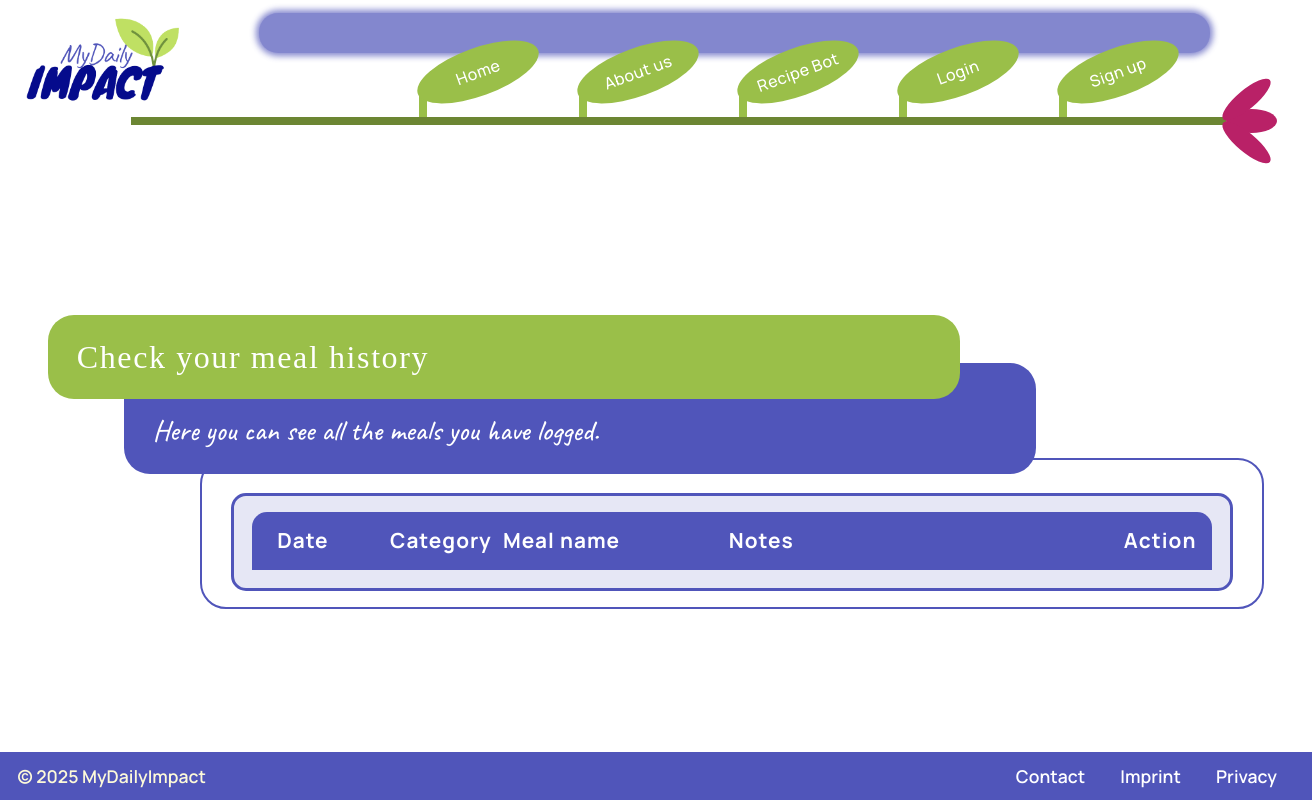
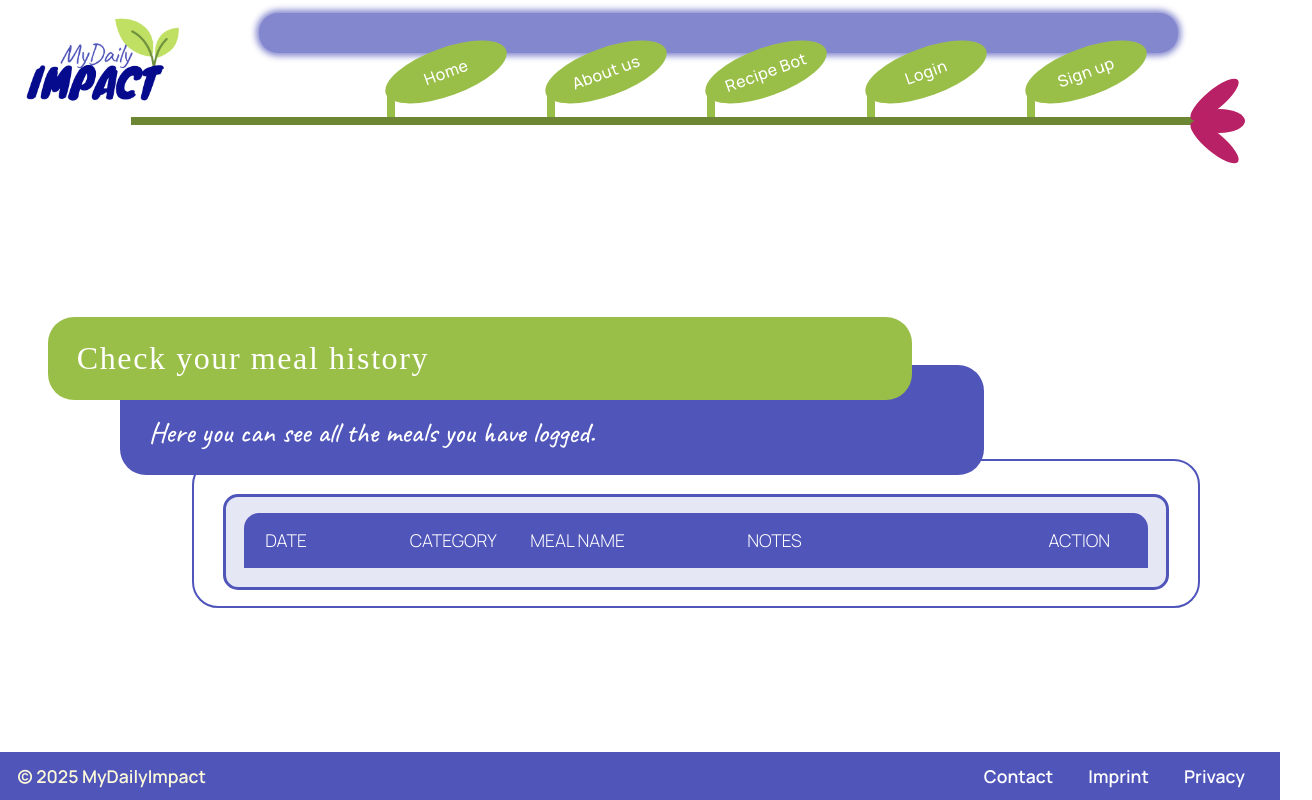
Before and after one commit to TechLabs-Remote-Bootcamp/WS24-MyDailyImpact, a React (Vite) app in the folder mdi-react/: page /meal-history in a window 1280 px wide. Shown: the whole page, 1312 px wide, since content can reach past the window. Built offline with nearby package versions, Linux system fonts and the light colour scheme; a web font is replaced by a local one.

Commit message:
refine styling, add svg

```diff
--- a/mdi-react/src/components/pages/MealHistory/HistoryTable.module.scss
+++ b/mdi-react/src/components/pages/MealHistory/HistoryTable.module.scss
@@ -2,7 +2,7 @@
 @use "../../../styles/fonts.scss" as *;
 
 .historyContainer {
-  width: 95vw;
+  width: 90vw;
   margin: 1rem 3rem;
 }
 
@@ -19,10 +19,11 @@
     border-collapse: collapse;
     margin-top: 1rem;
     width: 100%;
+    cursor: default;
 
     /* spacing */
     thead th:nth-child(1) {
-      width: 10%;
+      width: 12%;
       border-top-left-radius: 15px;
     }
 
@@ -31,11 +32,11 @@
     }
 
     thead th:nth-child(3) {
-      width: 20%;
+      width: 18%;
     }
 
     thead th:nth-child(4) {
-      width: 35%;
+      width: 25%;
     }
 
     thead th:nth-child(5) {
@@ -47,12 +48,31 @@
     td {
       padding: 0.5em 1.2em;
     }
+
+    // Column labels
+    th {
+      font-weight: 300;
+      text-transform: uppercase;
+      font-size: 1.1rem;
+    }
+
+    // Lines between the table rows
+    tr {
+      border: solid;
+      border-width: 2px 0;
+      border-color: $white;
+    }
+    tr:first-child {
+      border-top: none;
+    }
+    tr:last-child {
+      border-bottom: none;
+    }
   }
 }
 
 .tableHead {
   font-size: 1.3rem;
-  letter-spacing: 1px;
 
   tr {
     line-height: 1.8em;
@@ -69,6 +89,16 @@
   td {
     padding: 2em;
     line-height: 3.2rem;
-    border: 1px solid red;
   }
 }
+
+.actions {
+  display: flex;
+  justify-content: center;
+  cursor: pointer;
+
+  svg {
+    height: 1.4rem;
+    width: 1.4rem;
+  }
+}
```
